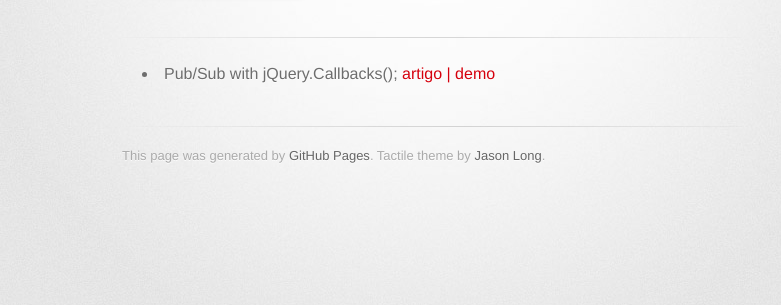
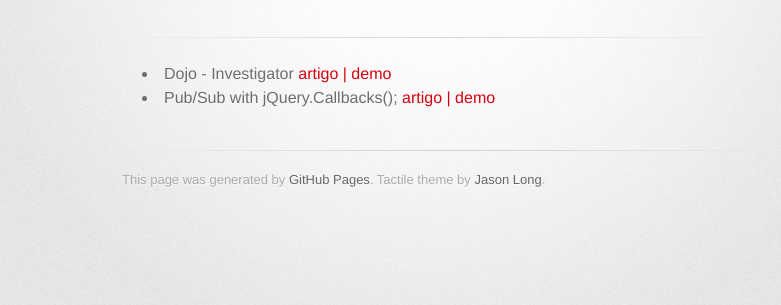
Before and after one commit to renanvalentin/renanvalentin.github.io, a plain HTML site: page index.html in a window 1280 px wide. Shown: the part 209-514 px from the top of the page, without its empty margins (208-989 px from the left). Drawn offline with Linux system fonts and the light colour scheme; a web font is replaced by a local one.

Commit message:
add demo investigator

```diff
--- a/index.html
+++ b/index.html
@@ -30,6 +30,10 @@
 
             <section id="main_content">
                 <ul>
+                    <li>Dojo - Investigator
+                        <a href="#">artigo | </a>
+                        <a href="http://renanvalentin.github.io/demo/investigator/index.html">demo</a>
+                    </li>
                     <li>Pub/Sub with jQuery.Callbacks();
                   <a href="http://renanvalentin.roon.io/jquery-callbacks">artigo | </a>
                         <a href="http://renanvalentin.github.io/demo/pubsub/index.html">demo</a>
```
